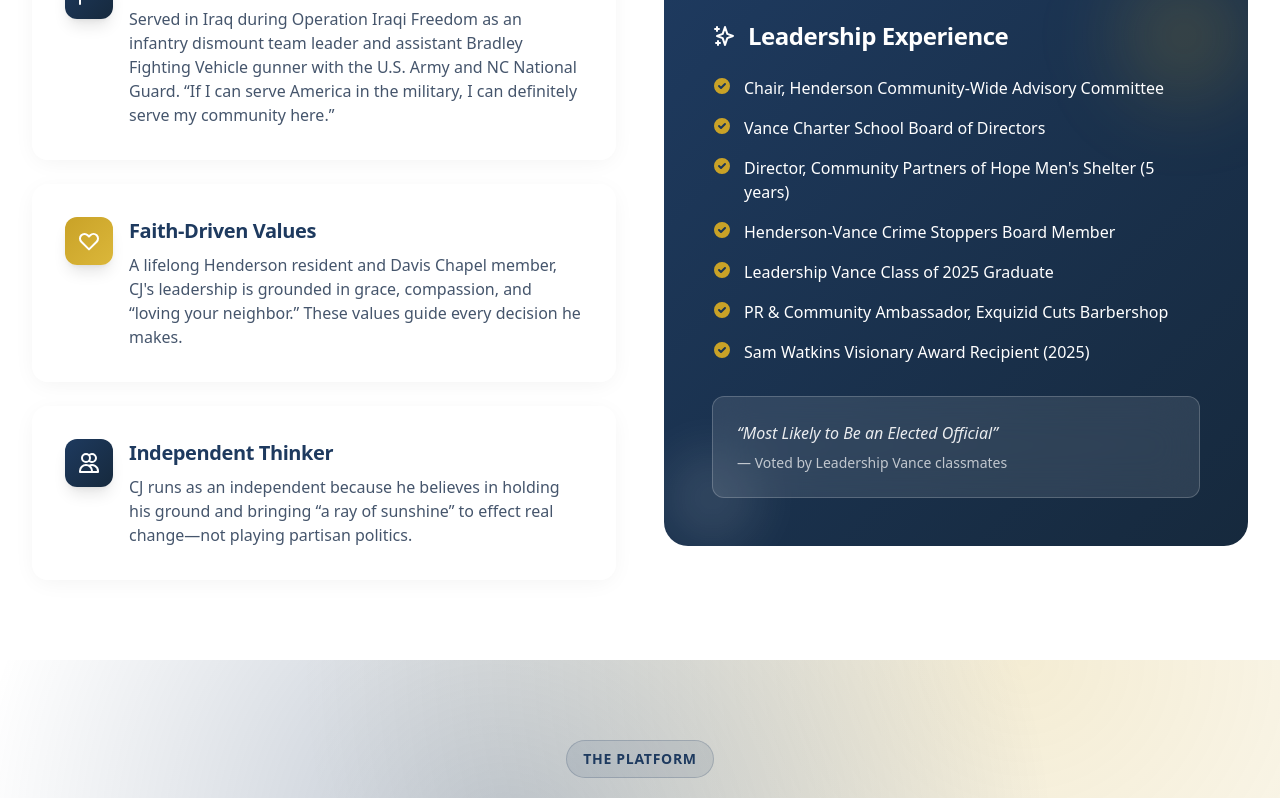
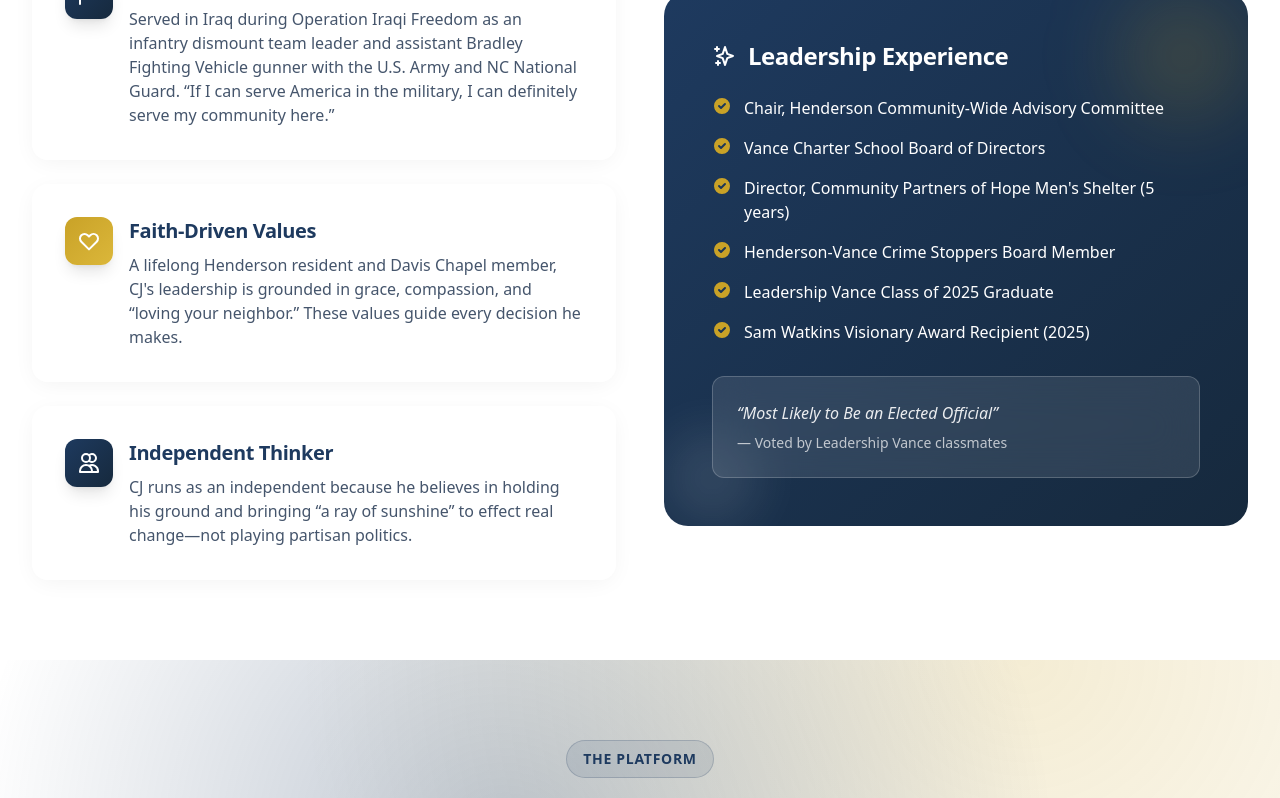
Before and after one commit to willsigmon/cjcommissioner, a Next.js app: page / in a window 1280 px wide. Shown: the part 1488-2286 px from the top of the page. Built offline with nearby package versions, Linux system fonts and the light colour scheme.

Commit message:
Remove barbershop from credentials

```diff
--- a/src/app/page.tsx
+++ b/src/app/page.tsx
@@ -606,7 +606,6 @@ export default function Home() {
                       "Director, Community Partners of Hope Men's Shelter (5 years)",
                       "Henderson-Vance Crime Stoppers Board Member",
                       "Leadership Vance Class of 2025 Graduate",
-                      "PR & Community Ambassador, Exquizid Cuts Barbershop",
                       "Sam Watkins Visionary Award Recipient (2025)",
                     ].map((item, i) => (
                       <li key={i} className="flex items-start gap-3">
```
